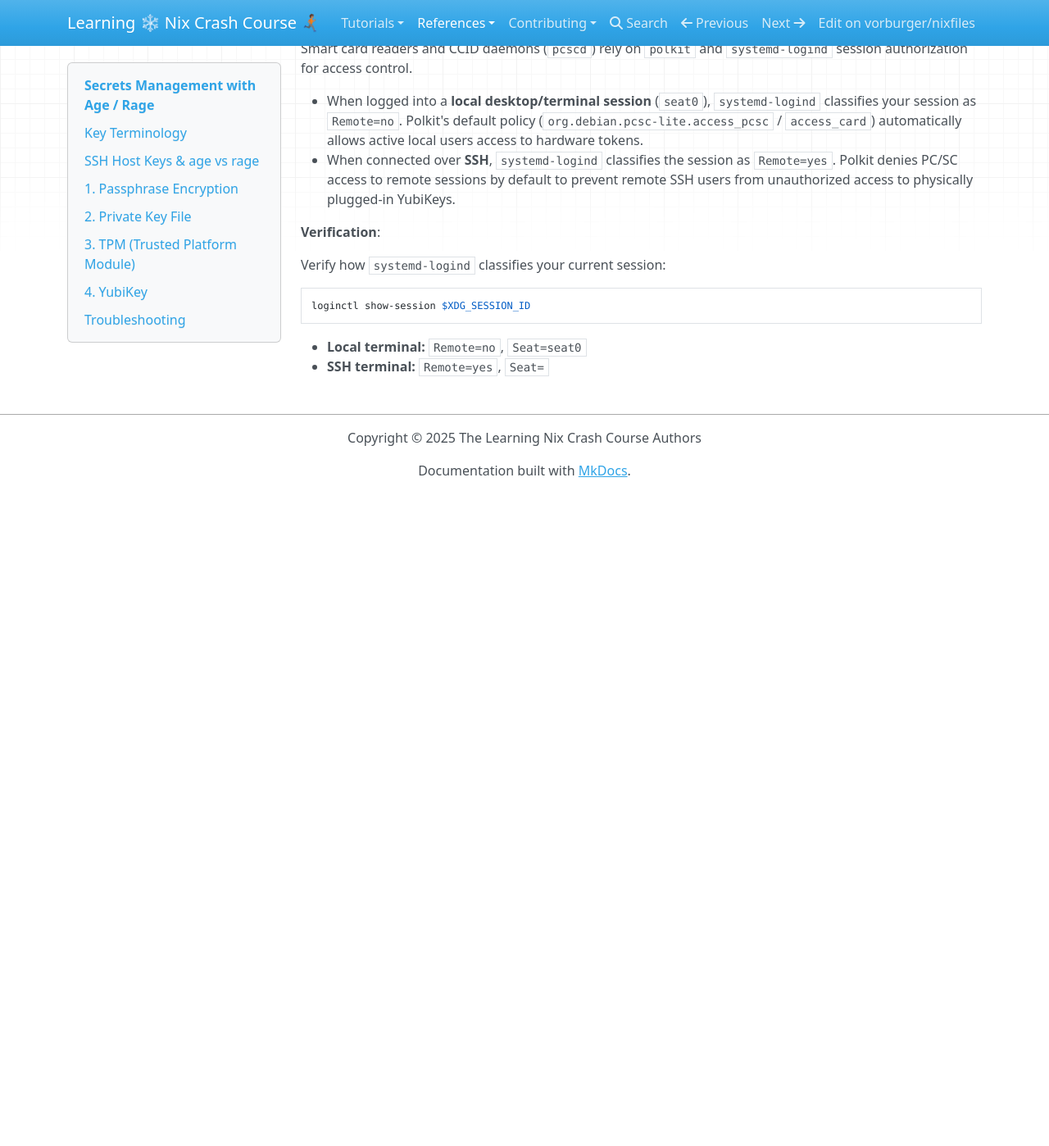
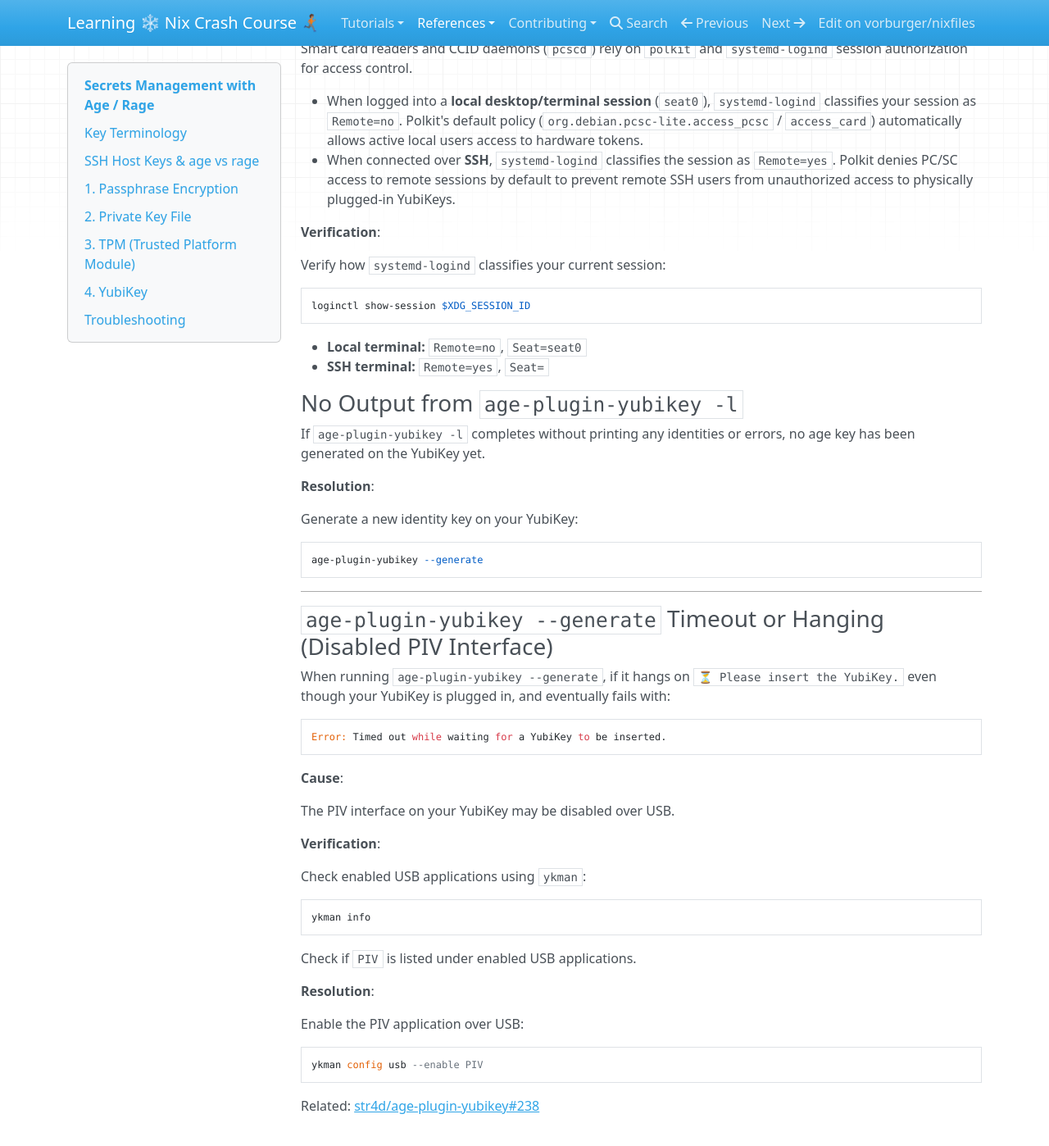
Before and after one commit to vorburger/nixfiles, an MkDocs documentation site: the page built from docs/docs/reference/age.md, in a window 1280 px wide and 1400 px high, scrolled down 4734 px. Shown: the whole window at 82% size. Built offline with MkDocs 1.6.1, drawn with Linux system fonts in a browser that asks for light colours; nearby versions of some CDN libraries; before the commit the page ends 5336 px from its top, so only the background shows below that.

Commit message:
docs: ykman PIV & https://github.com/str4d/age-plugin-yubikey/issues/238

````diff
--- a/docs/docs/reference/age.md
+++ b/docs/docs/reference/age.md
@@ -232,3 +232,49 @@ loginctl show-session $XDG_SESSION_ID
 
 - **Local terminal:** `Remote=no`, `Seat=seat0`
 - **SSH terminal:** `Remote=yes`, `Seat=`
+
+### No Output from `age-plugin-yubikey -l`
+
+If `age-plugin-yubikey -l` completes without printing any identities or errors, no age key has been generated on the YubiKey yet.
+
+**Resolution**:
+
+Generate a new identity key on your YubiKey:
+
+```bash
+age-plugin-yubikey --generate
+```
+
+---
+
+### `age-plugin-yubikey --generate` Timeout or Hanging (Disabled PIV Interface)
+
+When running `age-plugin-yubikey --generate`, if it hangs on `⏳ Please insert the YubiKey.` even though your YubiKey is plugged in, and eventually fails with:
+
+```text
+Error: Timed out while waiting for a YubiKey to be inserted.
+```
+
+**Cause**:
+
+The PIV interface on your YubiKey may be disabled over USB.
+
+**Verification**:
+
+Check enabled USB applications using `ykman`:
+
+```bash
+ykman info
+```
+
+Check if `PIV` is listed under enabled USB applications.
+
+**Resolution**:
+
+Enable the PIV application over USB:
+
+```bash
+ykman config usb --enable PIV
+```
+
+Related: [str4d/age-plugin-yubikey#238](https://github.com/str4d/age-plugin-yubikey/issues/238)
````
